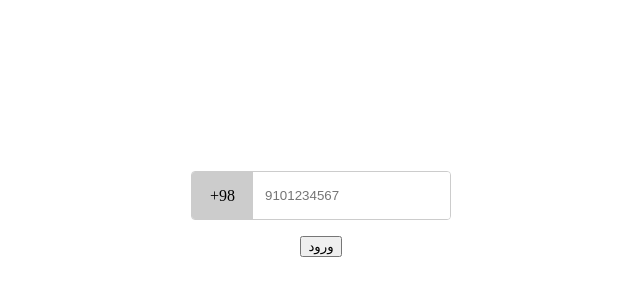
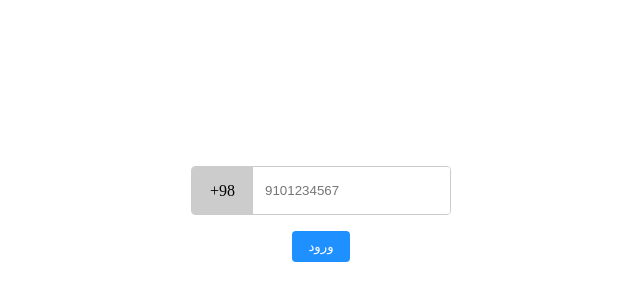
Before and after one commit to mohsenpasha/coinersho, a Next.js app: page /auth in a window 1280 px wide. Shown: the part 194-494 px from the top of the page, without its empty margins (327-967 px from the left). Built offline with nearby package versions, Linux system fonts and the light colour scheme.

Commit message:
styles and loading added

```diff
--- a/src/app/components/SubmitButton.tsx
+++ b/src/app/components/SubmitButton.tsx
@@ -1,8 +1,14 @@
-export default function SubmiteButton({submitHandler}:{submitHandler:()=>void}){
+import styles from './SubmitButton.module.scss'
+export default function SubmiteButton({submitHandler,isLoading}:{submitHandler:()=>void,isLoading:boolean}){
     return(
         <div>
-            <button onClick={submitHandler}>
-                ورود
+            <button className={styles.btn} onClick={submitHandler}>
+                {isLoading
+                ?
+                    <div className={styles.loading}></div>
+                :
+                    <>ورود</>
+                }
             </button>
         </div>
     )
```
